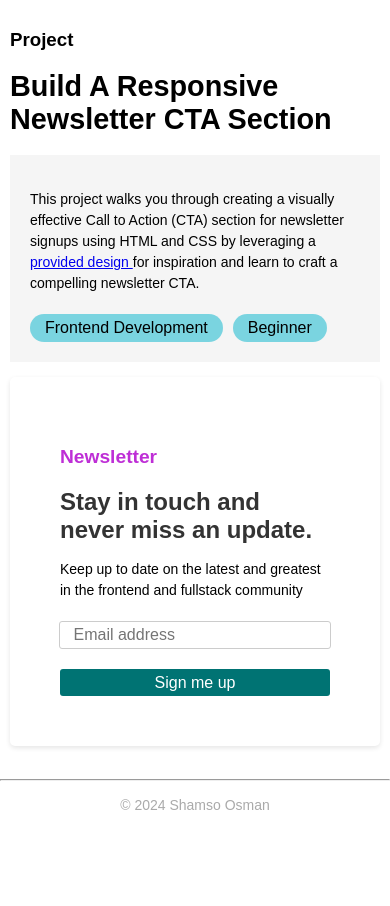
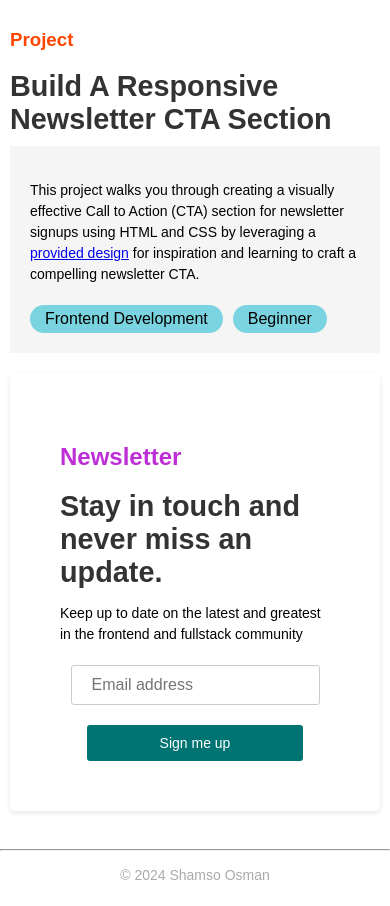
Before and after one commit to S-Osman4/TechStarta-CTA, a plain HTML site: page index.html in a window 390 px wide. Before the commit the page ends 844 px from the top, so only its background shows below. Drawn offline with Linux system fonts and the light colour scheme.

Commit message:
proposed changes

```diff
--- a/index.html
+++ b/index.html
@@ -7,26 +7,26 @@
   <link rel="stylesheet" href="style.css">
 </head>
 <body>
-  <div class="container">
+  <main class="container">
     <h3>Project</h3>
     <h1>Build A Responsive Newsletter CTA Section</h1>
     <section class="info-section">
-      <p>This project walks you through creating a visually effective Call to Action (CTA) section for newsletter signups using HTML and CSS by leveraging a <a href = "https://www.figma.com/design/APLxLz6WTXMQoYRS28zWem/AWS-Amplify-UI-Kit-(Community)?node-id=2976-6568"> provided design </a> for inspiration and learn to craft a compelling newsletter CTA.</p>
+      <p>This project walks you through creating a visually effective Call to Action (CTA) section for newsletter signups using HTML and CSS by leveraging a <a href="https://www.figma.com/design/APLxLz6WTXMQoYRS28zWem/AWS-Amplify-UI-Kit-(Community)?node-id=2976-6568">provided design</a> for inspiration and learning to craft a compelling newsletter CTA.</p>
       <ul class="tags">
         <li>Frontend Development</li>
         <li>Beginner</li>
       </ul>
     </section>
     <div class="cta-container">
-        <h3>Newsletter</h3>
-        <h2>Stay in touch and never miss an update.</h2>
-        <p>Keep up to date on the latest and greatest in the frontend and fullstack community</p>
+      <h2>Newsletter</h2>
+      <h1>Stay in touch and never miss an update.</h1>
+      <p>Keep up to date on the latest and greatest in the frontend and fullstack community</p>
       <form action="#">
         <input type="email" name="email" placeholder="Email address" required>
         <button type="submit">Sign me up</button>
       </form>
     </div>
-  </div>
+  </main>
   <hr>
   <footer>
     <p>&copy; 2024 Shamso Osman</p>
--- a/style.css
+++ b/style.css
@@ -2,15 +2,30 @@ body {
   font-family: sans-serif;
   margin: 0;
   padding: 0;
-    background-color: #fff;
+  background-color: #ffffff;
 }
 
-  .heading {
-    font-size: 2em;
+h1, h2, h3 {
+  font-family: sans-serif;
+}
+
+h1 {
+  font-size: 2.2em;
   margin-bottom: 10px;
-    background-color: #fff;
-    padding: 10px 20px;
-    border-radius: 5px;
+  color: #333;
+}
+
+h2 {
+  font-size: 1.8em;
+  margin-bottom: 15px;
+  color: #be2ed6;
+  font-weight: bold;
+}
+
+h3 {
+  font-size: 1.2 em;
+  color: orangered;
+  margin-bottom: 10px;
 }
 
 p {
@@ -19,20 +34,15 @@ body {
   margin-bottom: 20px;
 }
 
+/* Info Section */
 .info-section {
   padding: 20px;
   background-color: #f5f5f5;
   margin-bottom: 20px;
   font-size: 16px;
 }
-  .info-section {
-    padding: 20px;
-    background-color: #f5f5f5;
-    margin-bottom: 20px;
-  }
 
 .info-section ul {
-    /* Style the unordered list for horizontal alignment */
   display: flex;
   list-style: none;
   margin: 0;
@@ -40,52 +50,35 @@ body {
 }
 
 .info-section ul li {
-    /* Style each list item (tag) */
   margin-right: 10px;
   padding: 5px 15px;
-    background-color: #eee;
+  background-color: rgba(0, 180, 204, 0.5);
   border-radius: 50px;
   display: inline-flex;
   align-items: center;
-    background-color: rgba(0, 180, 204, 0.5);
 }
 
-
+/* CTA Section */
 .cta-container {
   text-align: left;
-    background-color: #fff;
+  background-color: #ffffff;
   border-radius: 5px;
   box-shadow: 0 2px 5px rgba(0, 0, 0, 0.1);
   padding: 50px;
-    margin-bottom: 20px;
+  margin-bottom: 40px;
 }
-
-  .cta-container h3 {
-    font-size: 1em;
-    margin-bottom: 10px;
-    color: #be2ed6;
-  }
-
-  .cta-container h2 {
-    font-size: 1.8em;
-    margin-bottom: 15px;
-    color: #333;
-    font-weight: bold;
-  }
-
-
 
 form {
   display: flex;
   align-items: center;
 }
 
-  input[type="email"] {
-    padding: 10px 40px;
+input {
+  padding: 8px 30px;
   border: 1px solid #ccc;
   border-radius: 3px;
   font-size: 16px;
-    margin-right: 20px;
+  margin-right: 30px;
 }
 
 button {
@@ -95,30 +88,36 @@ body {
   border: none;
   border-radius: 3px;
   cursor: pointer;
-    font-size: 16px;
-  }
-  button:hover {
-    background-color: #004D4E;
+  font-size: 14px;
 }
 
-  /* Media Queries for Responsive Adjustments */
+button:hover {
+  background-color: #004d4e;
+}
+
+footer {
+  text-align: center;
+  font-size: 14px;
+  color: #aaa;
+}
+
+
+/* Media Queries for Responsive Design */
 @media (max-width: 768px) {
   .container {
       padding: 10px;
+  }
+
   h1 {
       font-size: 1.8em;
   }
-      .info-section,
-      .cta-container {
-        margin-bottom: 15px;
+
+  .info-section, .cta-container {
+      margin-bottom: 20px;
   }
 }
-  }
+
 @media (max-width: 576px) {
-    /* Styles for mobile screens */
-    .cta-container h3 {
-      font-size: 1.2em;
-    }
   .cta-container h2 {
       font-size: 1.5em;
   }
@@ -126,30 +125,19 @@ body {
   p {
       font-size: 14px;
   }
+
   form {
-      display: flex;
       flex-direction: column;
+  }
+
+  form input{
+      padding: 10px 20px;
+      margin-right: 0;
+      margin-bottom: 20px;
 
   }
 
-    form input[type="email"] {
-      padding: 1.5% 5%;
-      margin-right: 0;
-      margin-bottom: 20px;
-      width: 90%;
+  button {
+      width: 80%;
   }
-    button {
-      border: none;
-      padding: 1.5% 3%;
-      font-size: 16px;
-      width: 100%;
 }
-
-  }
-
-
-  footer {
-    text-align: center;
-    font-size: 14px;
-    color: #aaa;
-  }
```
Lines whose indentation alone changed are shown as unchanged.
